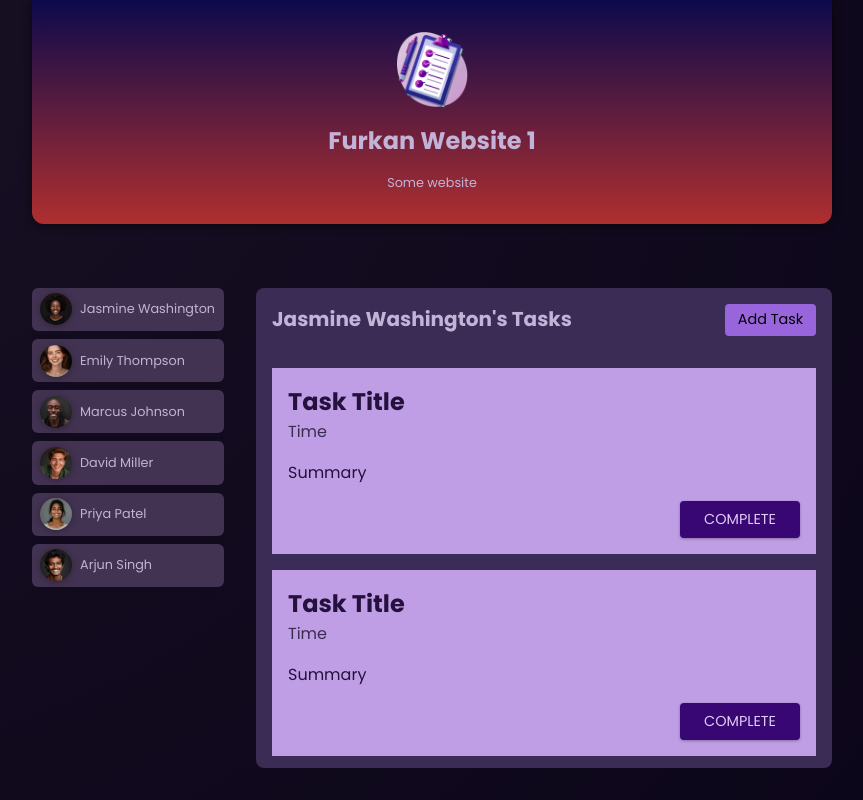
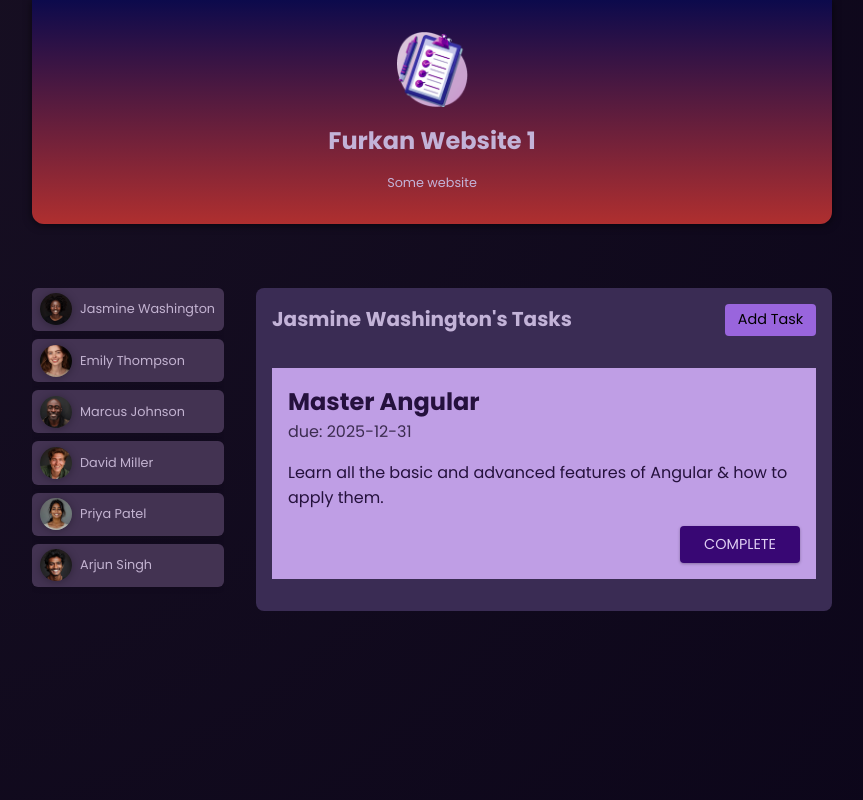
Before and after one commit to furkangurbuz5/01-starting-project, an Angular app: page / in a window 1280 px wide. Both pictures are taken after a click on the button "Jasmine Washington". Shown: the whole page, without its empty margins (208-1071 px from the left). Built offline with nearby package versions, Linux system fonts and the light colour scheme.

Commit message:
Get task data into task component, move users data

```diff
--- a/src/app/app.component.html
+++ b/src/app/app.component.html
@@ -12,7 +12,7 @@
     }
   </ul>
   @if(selectedUser){
-    <app-tasks [userName]="selectedUser.name"></app-tasks>
+    <app-tasks [userId]="selectedUser.id" [userName]="selectedUser.name"></app-tasks>
   } @else{
     <p id="fallback">Select user to see their name.</p>
   }
--- a/src/app/app.component.ts
+++ b/src/app/app.component.ts
@@ -1,7 +1,7 @@
 import {Component} from '@angular/core';
 import {HeaderComponent} from './header/header.component';
 import {UserComponent} from './user/user.component';
-import {DUMMY_USERS, User} from "./users";
+import {DUMMY_USERS, User} from "./user/users";
 import {TasksComponent} from "./tasks/tasks.component";
 
 @Component({
--- a/src/app/tasks/task/task.component.html
+++ b/src/app/tasks/task/task.component.html
@@ -1,7 +1,7 @@
 <article>
-  <h2>Task Title</h2>
-  <time>Time</time>
-  <p>Summary</p>
+  <h2>{{ task?.title }}</h2>
+  <time>due: {{ task?.dueDate }}</time>
+  <p>{{ task?.summary }}</p>
   <p class="actions">
     <button>COMPLETE</button>
   </p>
--- a/src/app/tasks/task/task.component.ts
+++ b/src/app/tasks/task/task.component.ts
@@ -1,4 +1,5 @@
-import { Component } from '@angular/core';
+import {Component, Input} from '@angular/core';
+import {Task} from "../tasks";
 
 @Component({
   selector: 'app-task',
@@ -8,5 +9,6 @@ import { Component } from '@angular/core';
   styleUrl: './task.component.css'
 })
 export class TaskComponent {
+  @Input({required: true}) task?: Task;
 
 }
--- a/src/app/tasks/tasks.component.html
+++ b/src/app/tasks/tasks.component.html
@@ -7,14 +7,10 @@
   </header>
 
   <ul>
-    <li>
-      <app-task></app-task>
-    </li>
-    <li>
-      <app-task></app-task>
-    </li>
-    <li>
-      <app-task></app-task>
-    </li>
+    @for(task of selectedUserTasks; track task.id){
+      <li>
+        <app-task [task]="task"></app-task>
+      </li>
+    }
   </ul>
 </section>
--- a/src/app/tasks/tasks.component.ts
+++ b/src/app/tasks/tasks.component.ts
@@ -1,5 +1,6 @@
 import {Component, Input} from '@angular/core';
-import { TaskComponent} from "./task/task.component";
+import {TaskComponent} from "./task/task.component";
+import {tasks} from "./tasks"
 
 @Component({
   selector: 'app-tasks',
@@ -9,13 +10,11 @@ import { TaskComponent} from "./task/task.component";
   styleUrl: './tasks.component.css'
 })
 export class TasksComponent {
-  @Input() userName?: string;
-  tasks = [
-    {
-      id: 1,
-      title: 'Learn angular at a professional level',
-      summary: 'Learn the basic and advanced features of angular and how to apply them so that we can get a better job.',
-      dueDate: '2026-03-31'
-    }
-  ]
+  @Input({required: true}) userId?: string;
+  @Input({required: true}) userName?: string;
+
+  get selectedUserTasks() {
+    return tasks.filter((task) => task.userId === this.userId)
+  }
+
 }
--- a/src/app/tasks/tasks.ts
+++ b/src/app/tasks/tasks.ts
@@ -6,7 +6,7 @@ export interface Task {
   dueDate: string,
 }
 
-const tasks: Task[] = [
+export const tasks: Task[] = [
   {
     id: 't1',
     userId: 'u1',
--- a/src/app/user/user.component.ts
+++ b/src/app/user/user.component.ts
@@ -1,5 +1,5 @@
 import {Component, EventEmitter, Input, Output} from '@angular/core';
-import {User} from "../users";
+import {User} from "./users";
 
 @Component({
   selector: 'app-user',
```
Also changed, not shown: src/app/user/users.ts (renamed from src/app/users.ts).
